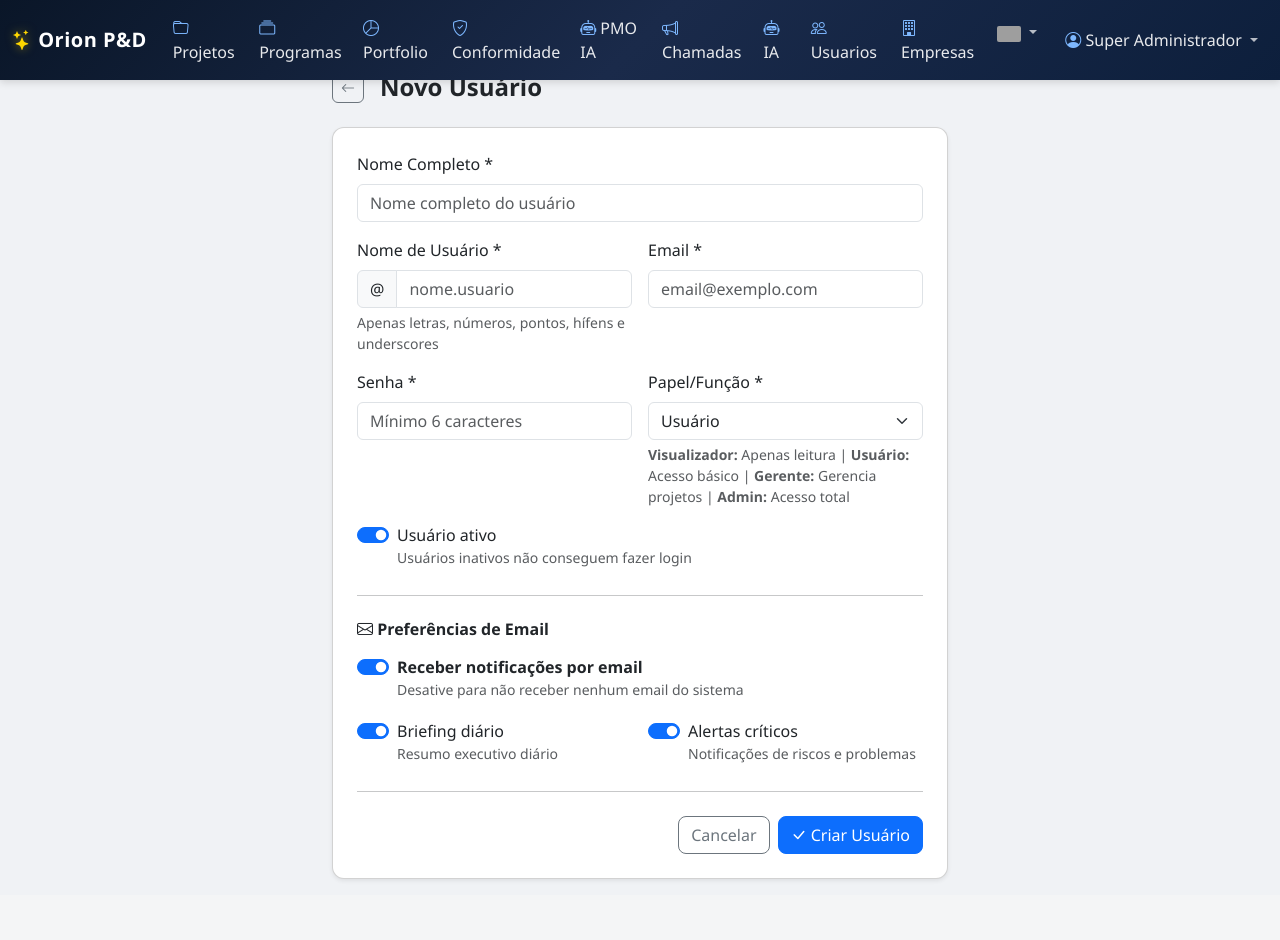
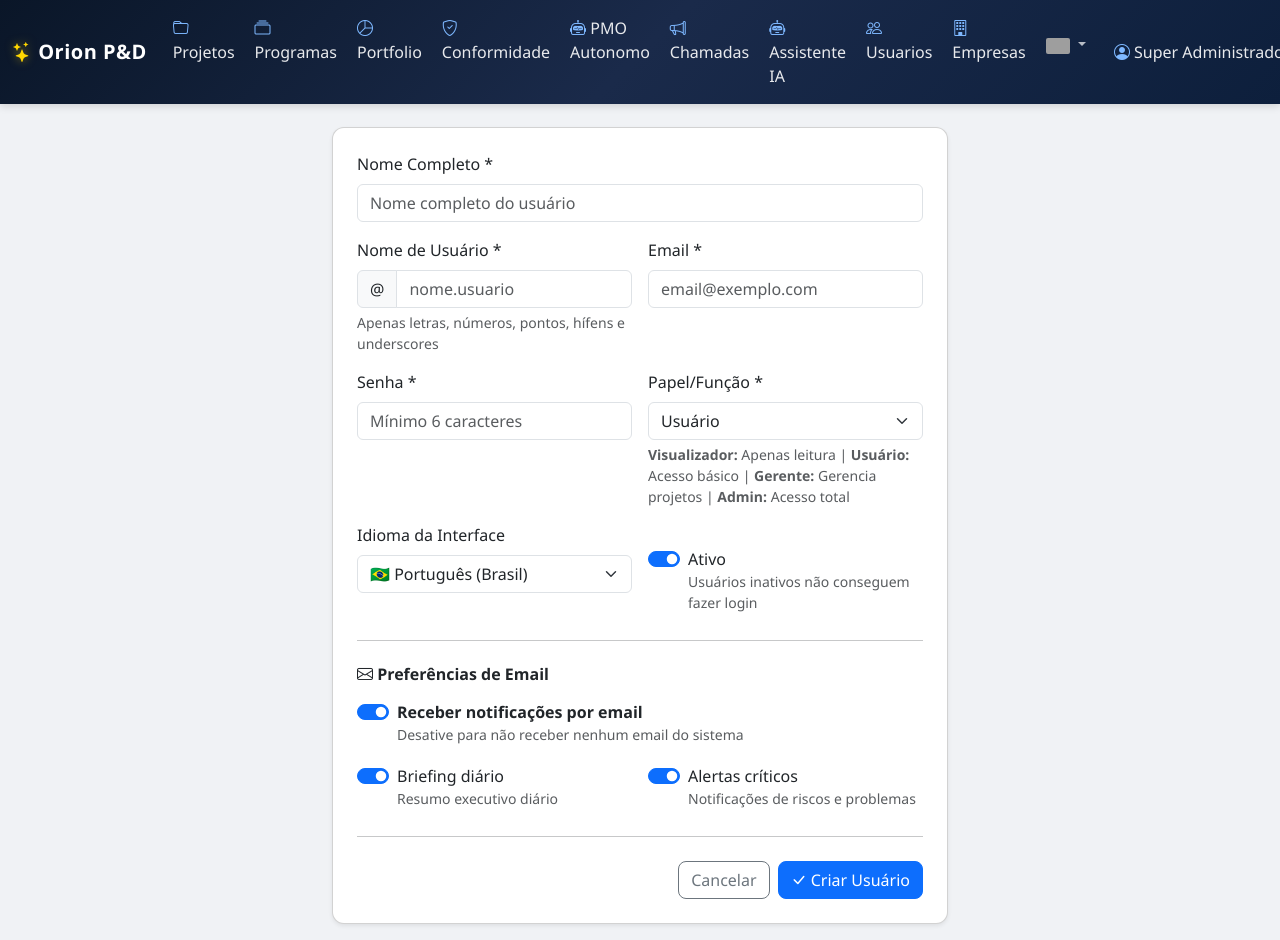
Before and after one commit to eduardotsantos/Python, a Flask app: page /users/new in a window 1280 px wide. Before the commit the page ends 881 px from the top, so only its background shows below. Run offline with Flask 3, Linux system fonts and the light colour scheme; a user stored in the database is signed in; grey boxes are pictures that could not be loaded.

Commit message:
Fix i18n: add gettext markers to navbar and language field to user forms
- Added {{ _('text') }} markers to base.html navbar menu items
- Added language preference field to user create/edit forms
- Updated routes to save language preference when creating/editing users
- Recompiled .mo translation files

Co-Authored-By: Claude Sonnet 4.6 <noreply@anthropic.com>
Claude-Session: https://claude.ai/code/session_01PZ1dS4m6XMv9TH7NS5L7mQ

```diff
--- a/rd_project_management/routes/users.py
+++ b/rd_project_management/routes/users.py
@@ -126,6 +126,10 @@ def create_user():
             flash('Este email já está cadastrado.', 'danger')
             return render_template('users/form.html', user=None)
 
+        language = request.form.get('language', 'pt_BR')
+        if language not in ['pt_BR', 'en', 'es']:
+            language = 'pt_BR'
+
         user = User(
             tenant_id=tenant_id,
             username=username,
@@ -133,6 +137,7 @@ def create_user():
             full_name=full_name,
             role=role,
             active=active,
+            language=language,
             email_notifications=request.form.get('email_notifications') == 'on',
             email_briefing_daily=request.form.get('email_briefing_daily') == 'on',
             email_alerts=request.form.get('email_alerts') == 'on'
@@ -244,6 +249,11 @@ def edit_user(user_id):
         user.email_notifications = request.form.get('email_notifications') == 'on'
         user.email_briefing_daily = request.form.get('email_briefing_daily') == 'on'
         user.email_alerts = request.form.get('email_alerts') == 'on'
+
+        # Language preference
+        language = request.form.get('language', 'pt_BR')
+        if language in ['pt_BR', 'en', 'es']:
+            user.language = language
 
         # Update password only if provided
         if password:
--- a/rd_project_management/templates/base.html
+++ b/rd_project_management/templates/base.html
@@ -23,54 +23,54 @@
                 <ul class="navbar-nav me-auto">
                     <li class="nav-item">
                         <a class="nav-link" href="{{ url_for('projects.list_projects') }}">
-                            <i class="bi bi-folder"></i> Projetos
+                            <i class="bi bi-folder"></i> {{ _('Projetos') }}
                         </a>
                     </li>
                     <li class="nav-item">
                         <a class="nav-link" href="{{ url_for('programs.list_programs') }}">
-                            <i class="bi bi-collection"></i> Programas
+                            <i class="bi bi-collection"></i> {{ _('Programas') }}
                         </a>
                     </li>
                     <li class="nav-item">
                         <a class="nav-link" href="{{ url_for('portfolio.dashboard') }}">
-                            <i class="bi bi-pie-chart"></i> Portfolio
+                            <i class="bi bi-pie-chart"></i> {{ _('Portfolio') }}
                         </a>
                     </li>
                     {% if has_compliance_module %}
                     <li class="nav-item">
                         <a class="nav-link" href="{{ url_for('compliance.dashboard') }}">
-                            <i class="bi bi-shield-check"></i> Conformidade
+                            <i class="bi bi-shield-check"></i> {{ _('Conformidade') }}
                         </a>
                     </li>
                     {% endif %}
                     {% if has_pmo_agents_module %}
                     <li class="nav-item">
                         <a class="nav-link" href="{{ url_for('pmo_agents.dashboard') }}">
-                            <i class="bi bi-robot"></i> PMO IA
+                            <i class="bi bi-robot"></i> {{ _('PMO Autonomo') }}
                         </a>
                     </li>
                     {% endif %}
                     <li class="nav-item">
                         <a class="nav-link" href="{{ url_for('public_calls.list_calls') }}">
-                            <i class="bi bi-megaphone"></i> Chamadas
+                            <i class="bi bi-megaphone"></i> {{ _('Chamadas') }}
                         </a>
                     </li>
                     <li class="nav-item">
                         <a class="nav-link" href="{{ url_for('ai.ai_dashboard') }}">
-                            <i class="bi bi-robot"></i> IA
+                            <i class="bi bi-robot"></i> {{ _('Assistente IA') }}
                         </a>
                     </li>
                     {% if current_user.role in ['admin', 'manager'] or is_superadmin %}
                     <li class="nav-item">
                         <a class="nav-link" href="{{ url_for('users.list_users') }}">
-                            <i class="bi bi-people"></i> Usuarios
+                            <i class="bi bi-people"></i> {{ _('Usuarios') }}
                         </a>
                     </li>
                     {% endif %}
                     {% if is_superadmin %}
                     <li class="nav-item">
                         <a class="nav-link" href="{{ url_for('tenants.list_tenants') }}">
-                            <i class="bi bi-building"></i> Empresas
+                            <i class="bi bi-building"></i> {{ _('Empresas') }}
                         </a>
                     </li>
                     {% endif %}
@@ -120,8 +120,8 @@
                             <li><span class="dropdown-item-text text-primary small"><i class="bi bi-shield-check"></i> Super Admin</span></li>
                             {% endif %}
                             <li><hr class="dropdown-divider"></li>
-                            <li><a class="dropdown-item" href="{{ url_for('users.profile') }}"><i class="bi bi-person-gear"></i> Meu Perfil</a></li>
-                            <li><a class="dropdown-item" href="{{ url_for('auth.logout') }}"><i class="bi bi-box-arrow-right"></i> Sair</a></li>
+                            <li><a class="dropdown-item" href="{{ url_for('users.profile') }}"><i class="bi bi-person-gear"></i> {{ _('Meu Perfil') }}</a></li>
+                            <li><a class="dropdown-item" href="{{ url_for('auth.logout') }}"><i class="bi bi-box-arrow-right"></i> {{ _('Sair') }}</a></li>
                         </ul>
                     </li>
                 </ul>
--- a/rd_project_management/templates/users/form.html
+++ b/rd_project_management/templates/users/form.html
@@ -61,12 +61,26 @@
                                 <strong>Admin:</strong> Acesso total
                             </div>
                         </div>
-                        <div class="col-12">
-                            <div class="form-check form-switch">
+                        <div class="col-md-6">
+                            <label for="language" class="form-label">{{ _('Idioma da Interface') }}</label>
+                            <select class="form-select" id="language" name="language">
+                                <option value="pt_BR" {{ 'selected' if not user or not user.language or user.language == 'pt_BR' }}>
+                                    🇧🇷 Português (Brasil)
+                                </option>
+                                <option value="en" {{ 'selected' if user and user.language == 'en' }}>
+                                    🇬🇧 English
+                                </option>
+                                <option value="es" {{ 'selected' if user and user.language == 'es' }}>
+                                    🇪🇸 Español
+                                </option>
+                            </select>
+                        </div>
+                        <div class="col-md-6">
+                            <div class="form-check form-switch mt-4">
                                 <input class="form-check-input" type="checkbox" id="active" name="active"
                                        {{ 'checked' if not user or user.active }}>
                                 <label class="form-check-label" for="active">
-                                    Usuário ativo
+                                    {{ _('Ativo') }}
                                     <small class="text-muted d-block">Usuários inativos não conseguem fazer login</small>
                                 </label>
                             </div>
```
